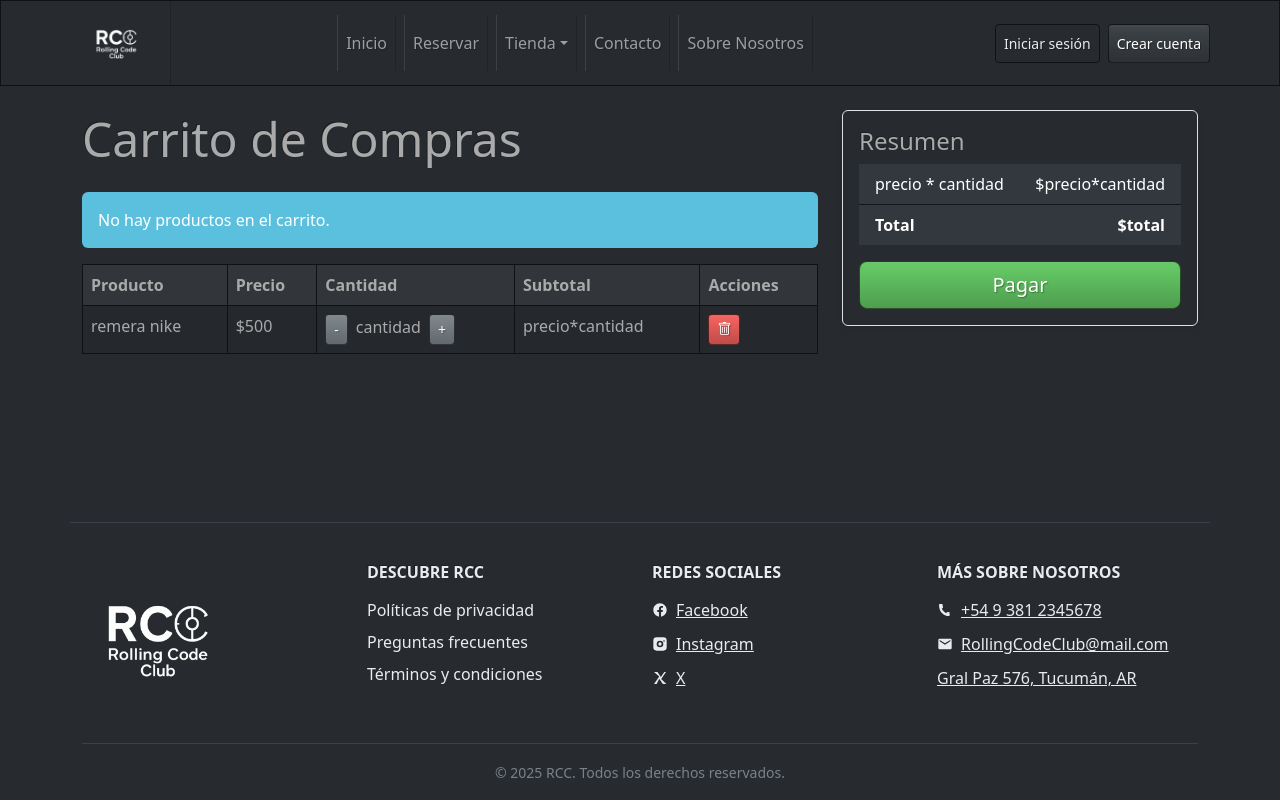
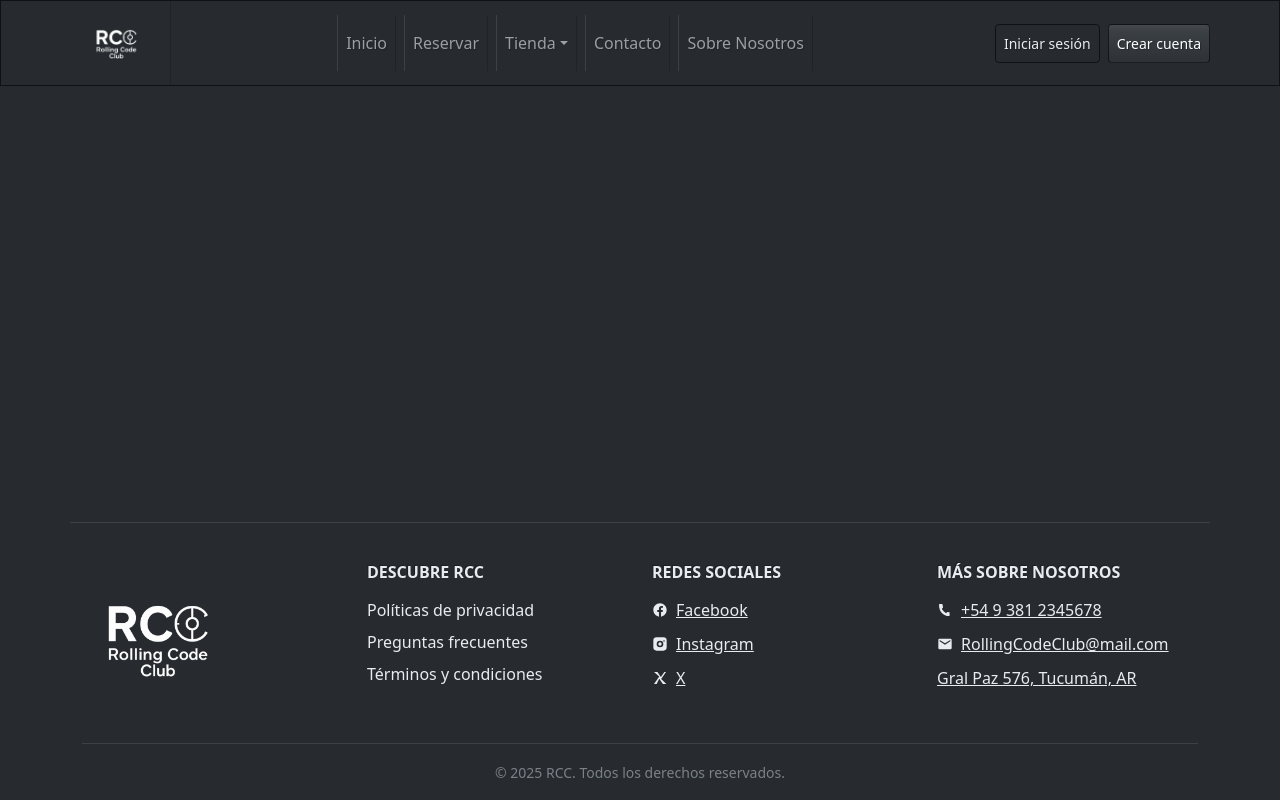
Before and after one commit to ximebarrientos/rollingCodeClub, a React (Vite) app: page / in a window 1280 px wide. Built offline with nearby package versions, Linux system fonts and the light colour scheme.

Commit message:
Eliminar componente CarritoCompras de App

```diff
--- a/src/App.jsx
+++ b/src/App.jsx
@@ -1,4 +1,4 @@
-import CarritoCompras from './components/pages/producto/CarritoCompras.jsx';
+
 import Footer from './components/shared/Footer.jsx';
 import Menu from './components/shared/Menu.jsx';
 
@@ -11,7 +11,6 @@ function App() {
   return (
     <>
       <Menu />
-      <CarritoCompras />
       <Footer />
     </>
   );
```
